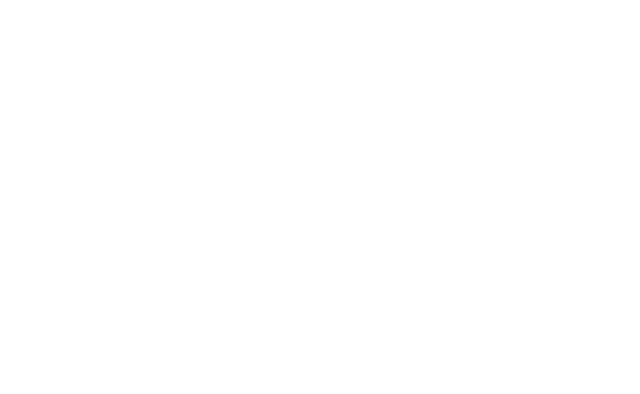
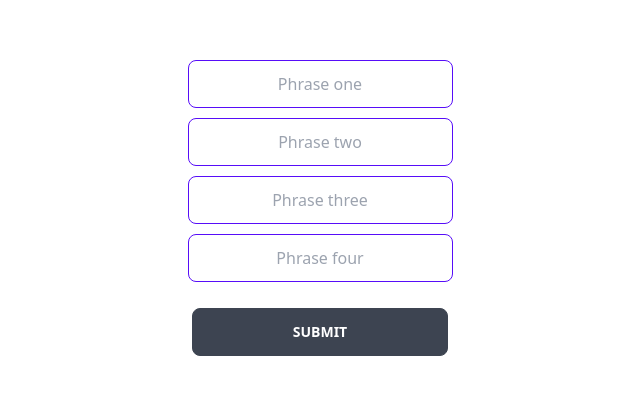
Before and after one commit to jackkslash/4Pass, a React (Vite) app: page /#/intro in a window 1280 px wide. Shown: the part 214-608 px from the top of the page, without its empty margins (320-960 px from the left). Built offline with nearby package versions, Linux system fonts and the light colour scheme.

Commit message:
Designed into input page, added route to main page

```diff
--- a/src/App.tsx
+++ b/src/App.tsx
@@ -2,15 +2,17 @@
 import Home from './pages/home'
 import Intro from './pages/intro'
 import './index.css'
+import Main from './pages/main'
 
 
 function App() {
   return (
-    <div className='min-w-[400px] min-h-[600px] space-y-24'>
+    <div className='min-w-[400px] min-h-[600px]'>
       <HashRouter>
         <Routes>
          <Route path="/" element={<Home />}/>
          <Route path="/intro" element={<Intro />}/>
+         <Route path="/main" element={<Main/>}/>
          <Route/>
         </Routes>
       </HashRouter>
--- a/src/pages/intro.tsx
+++ b/src/pages/intro.tsx
@@ -1,8 +1,24 @@
 import React from 'react'
+import { Link } from 'react-router-dom'
 
 const intro = () => {
   return (
-    <div className='flex flex-col items-center justify-center text-white text-xl'>intro</div>
+    <div className='flex flex-col items-center justify-center h-screen'>
+      <div className='pb-4'>
+        <div className='text-white text-xl'>Input four random keywords.</div>
+      </div>
+      <div className='flex flex-col items-center justify-center space-y-2.5'>
+        <input type="text" placeholder="Phrase one" className="input input-bordered input-primary placeholder:text-center" />
+        <input type="text" placeholder="Phrase two" className="input input-bordered input-primary placeholder:text-center" />
+        <input type="text" placeholder="Phrase three" className="input input-bordered input-primary placeholder:text-center" />
+        <input type="text" placeholder="Phrase four" className="input input-bordered input-primary placeholder:text-center" />
+        <div className='pt-4'>
+          <Link to={'/main'} className='btn btn-wide'>Submit</Link>
+        </div>
+      </div>
+
+    </div>
+
   )
 }
 
--- /dev/null
+++ b/src/pages/main.tsx
@@ -0,0 +1,9 @@
+import React from 'react'
+
+const main = () => {
+  return (
+    <div>main</div>
+  )
+}
+
+export default main
```
